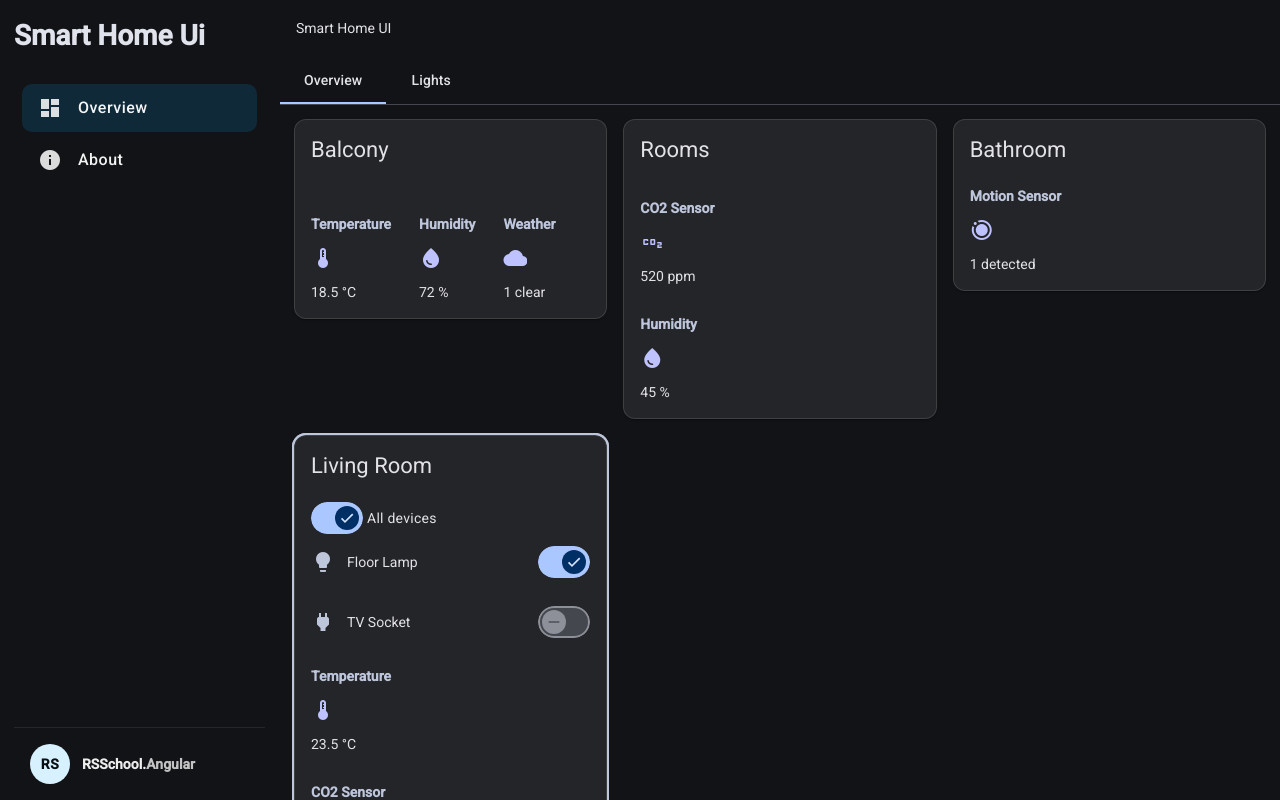
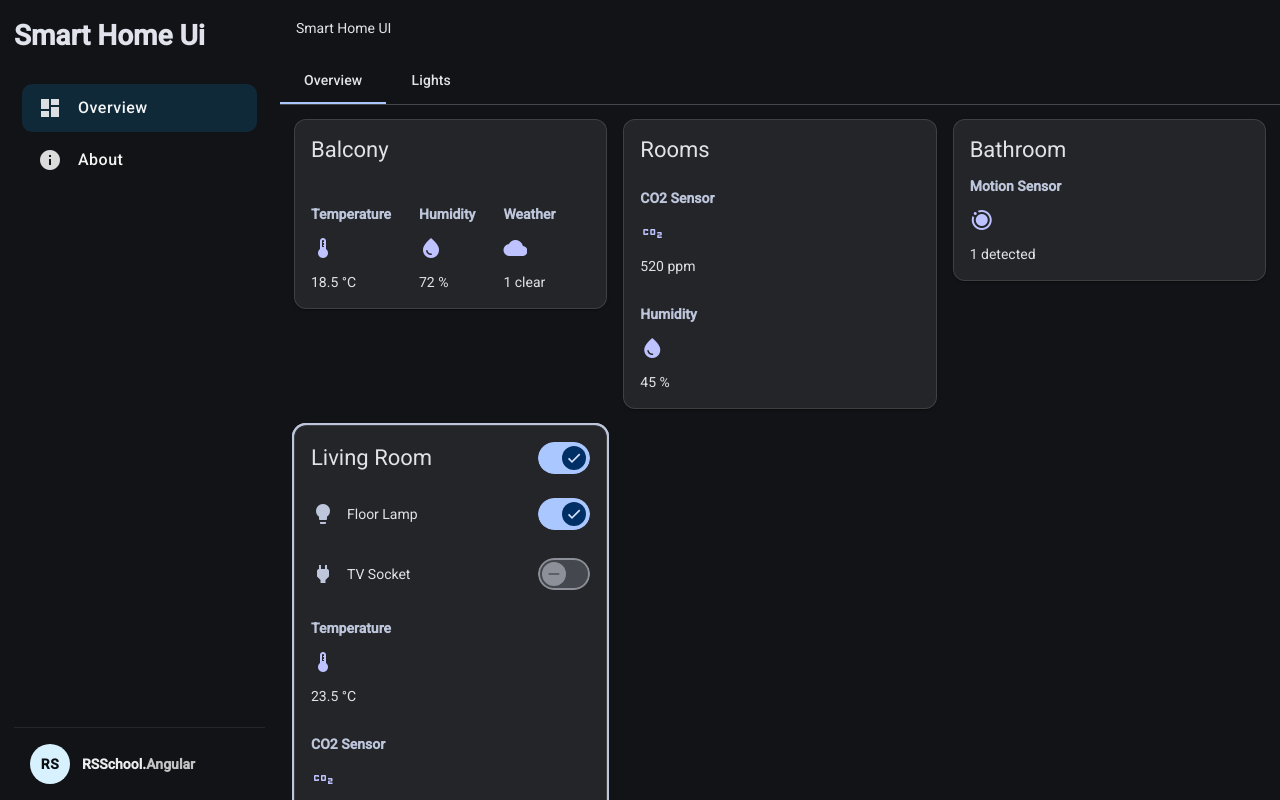
Before and after one commit to gerlinda137/smart-home, an Angular app: page / in a window 1280 px wide. Built offline with nearby package versions, Linux system fonts and the light colour scheme.

Commit message:
feat: better styling for group toggle

```diff
--- a/src/app/components/card-list/card/card.html
+++ b/src/app/components/card-list/card/card.html
@@ -3,7 +3,6 @@
     <mat-card-title class="card__title">{{ card.title }}</mat-card-title>
     @if (showGroupToggle()) {
     <mat-slide-toggle [checked]="groupChecked()" (change)="onGroupToggle($event)">
-      All devices
     </mat-slide-toggle>
     }
   </div>
--- a/src/app/components/card-list/card/card.scss
+++ b/src/app/components/card-list/card/card.scss
@@ -6,8 +6,16 @@
   border: 1px solid rgba(255, 255, 255, 0.12);
 }
 
+.card__header {
+  display: flex;
+  align-items: center;
+  justify-content: space-between;
+  gap: 8px;
+  margin-bottom: 12px;
+}
+
 .card__title {
-  margin-bottom: 1em;
+  margin: 0;
 }
 
 .card__items {
```
